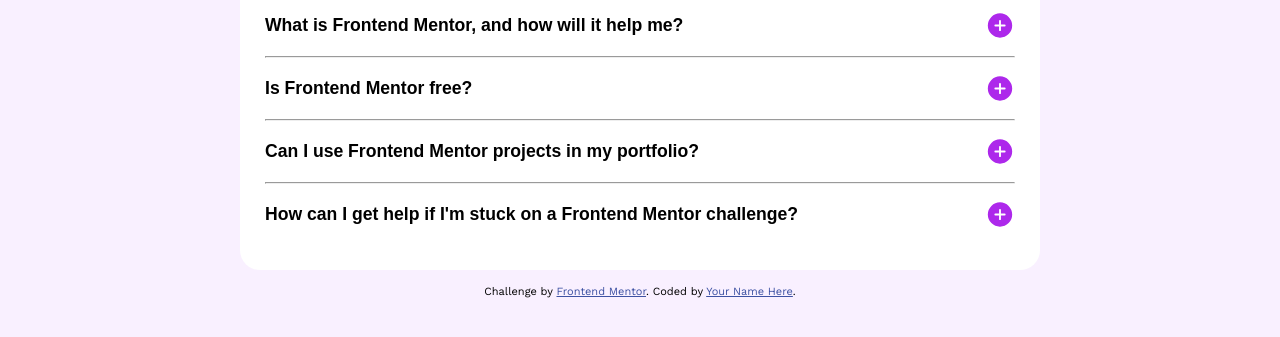
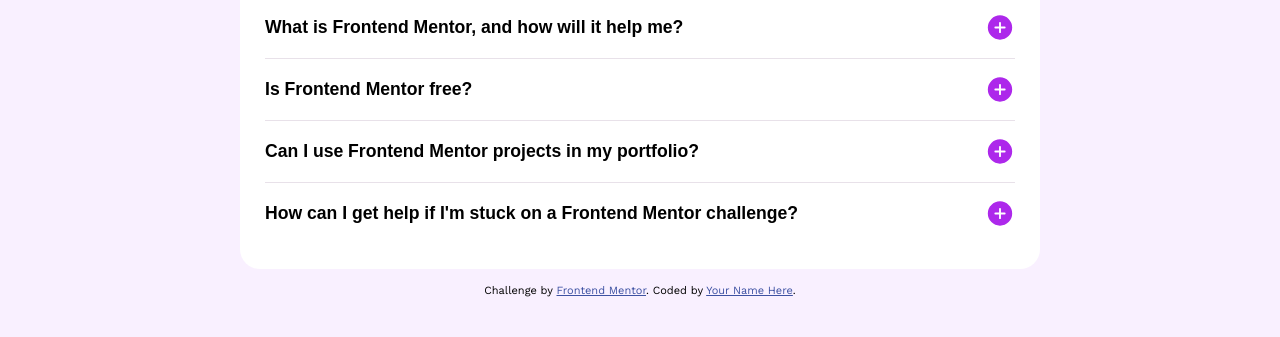
Before and after one commit to Atlas-jjs/faq-accordion-desktop, a plain HTML site: page index.html in a window 1280 px wide. Shown: the part 303-640 px from the top of the page. Drawn offline with nearby package versions, Linux system fonts and the light colour scheme.

Commit message:
style.css

```diff
--- a/style.css
+++ b/style.css
@@ -24,6 +24,13 @@
     place-content: center;
     font-family: 'Work Sans', sans-serif;
     font-size: 16px;
+}
+
+hr {
+    height: 1px;
+    border:none;
+    background-color: var(--grayish-purple);
+    opacity: 0.2;
 }
 
 img, svg {
@@ -97,20 +104,6 @@
     }
 }
 
-
-
-
-
-
-
-
-
-
-
-
-
-
-
 .attribution {
     font-size: 11px;
     text-align: center;
```
